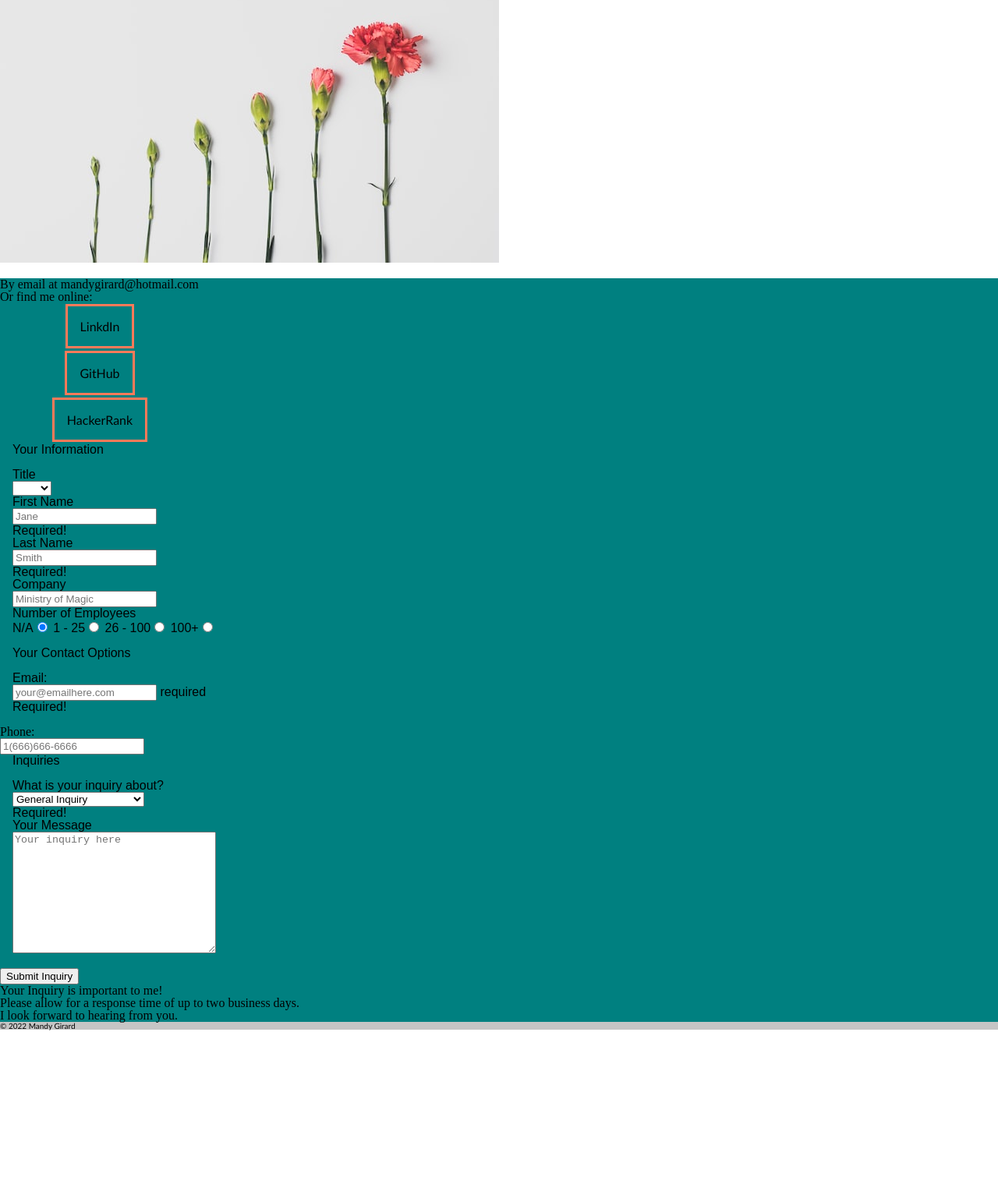
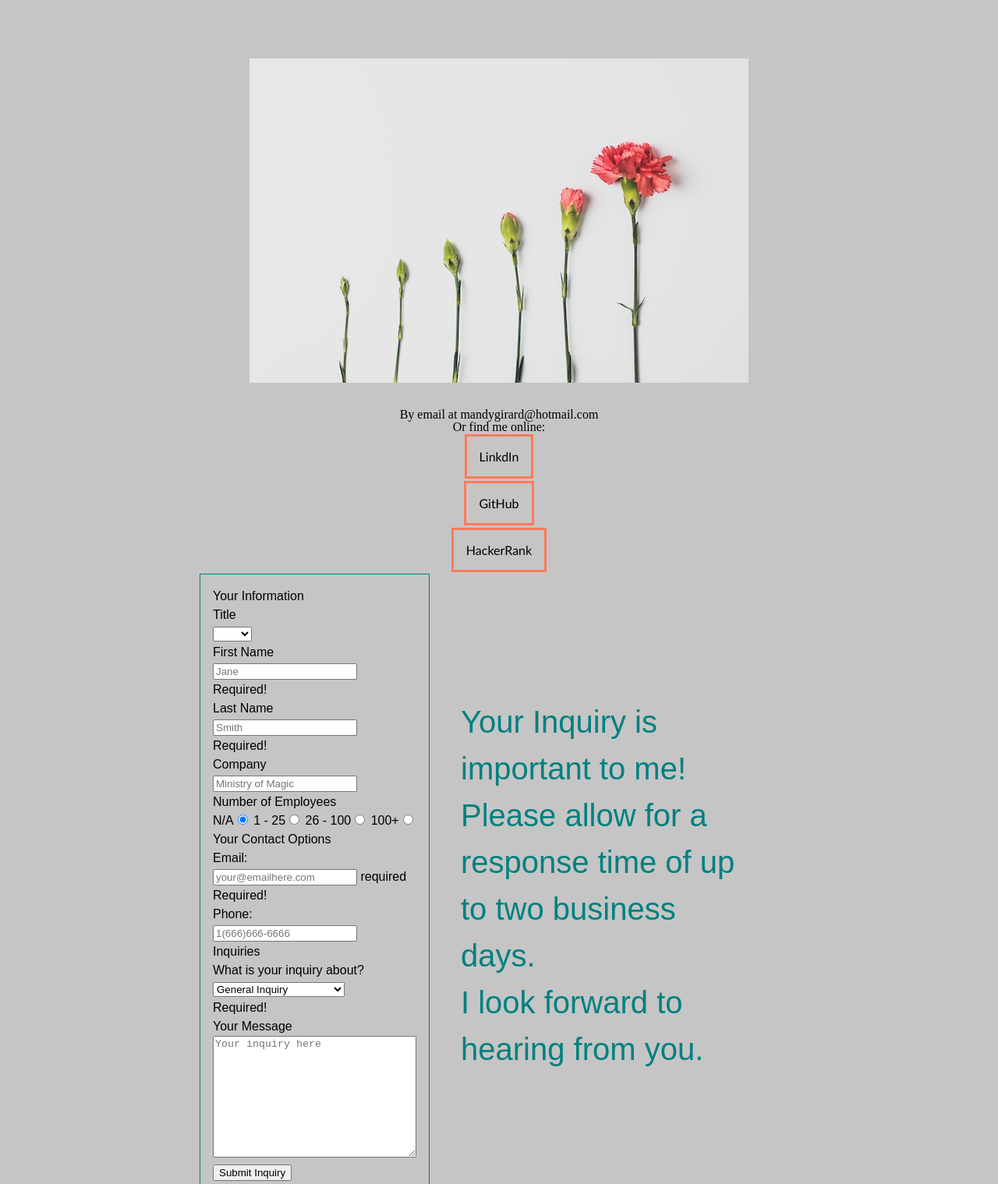
Before and after one commit to mandygirard/Assignment-pt-2-, a plain HTML site: page Contact.html in a window 1280 px wide. Shown: the part 95-1614 px from the top of the page at 78% size. Before the commit the page ends 1417 px from the top, so only its background shows below. Drawn offline with Linux system fonts and the light colour scheme; a web font is replaced by a local one.

Commit message:
contact commit

```diff
--- a/styles.css
+++ b/styles.css
@@ -23,6 +23,7 @@
     display: flex;
     background: 00FFFFFF;
     position: absolute;
+    padding-top: 1.2em;
  }
 
  .main-nav > ul , #social-nav {
@@ -179,8 +180,37 @@ button {
 
     /* contact me */
 
+    #contact-h1div {
+     background-color: #c5c5c5;
+    }
+
+    #contact-h1div > h1 {
+display: flex;
+align-items: center;
+justify-content:center;
+padding: 1em;
+font-size: 50px;
+color: #008080;
+font-family: 'Gill Sans', 'Gill Sans MT', Calibri, 'Trebuchet MS', sans-serif;
+    }
+
+    #carnation-img {
+        display: block;
+  margin-left: auto;
+  margin-right: auto;
+  width: 50%;
+  padding-top: 20px;
+    }
+
+    #contact-div  {
+display: flex;
+justify-content: center;
+flex-direction: column;
+align-items: center;
+    }
+
     #contact-main {
-        background-color: #008080;
+        background-color: #c5c5c5;
     }
     .socialnav-a {
         line-height: 60px;
@@ -195,16 +225,45 @@ button {
         background: #fff;
     }
 
-     #social-nav {
+
+
+
+    form {
+        display: inline-block;
+
+
+        justify-content: space-around;
+
+        border: 1px solid #008080;
+
+        overflow: hidden;
+        line-height: 150%;
+        font-family: 'Secular One', sans-serif;
+        padding: 1em;
+    }
+
+    #flex-container {
         display: flex;
-        text-align: lef;
-        justify-content: space-around;
-        width: 20%;
-        margin: 0;
+        align-items: center;
+justify-content:center;
 
     }
 
-    fieldset {
-        padding:1em;
+    #form-div-flexchild {
+        flex: 1;
+
+    }
+
+
+    #p-flexchild-div {
+        margin-right: 25px;
+        color: #008080;
+        font-family: 'Gill Sans', 'Gill Sans MT', Calibri, 'Trebuchet MS', sans-serif;
+        overflow: hidden;
+        line-height: 150%;
         font-family: 'Secular One', sans-serif;
+        font-size: 40px;
+        padding: 1em;
+        max-width: 35%;
+        justify-content: space-around;
     }
```
